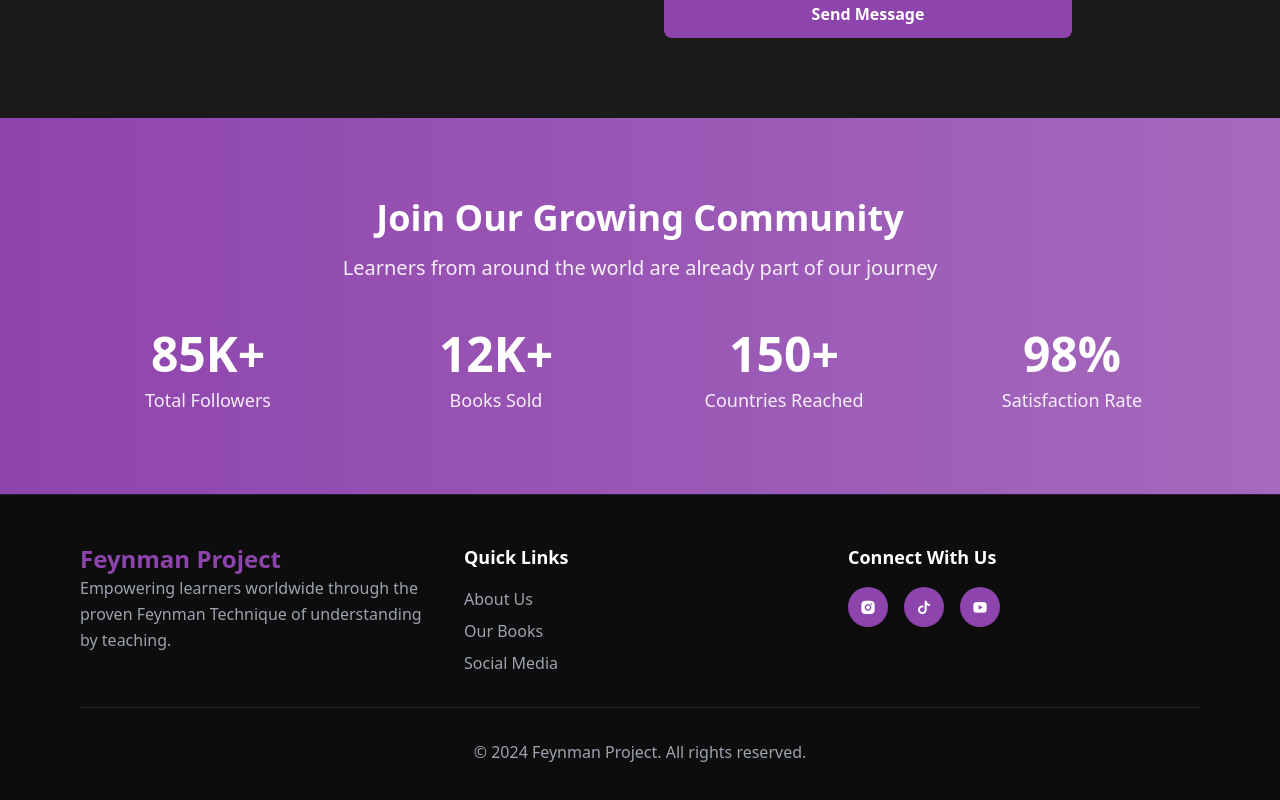
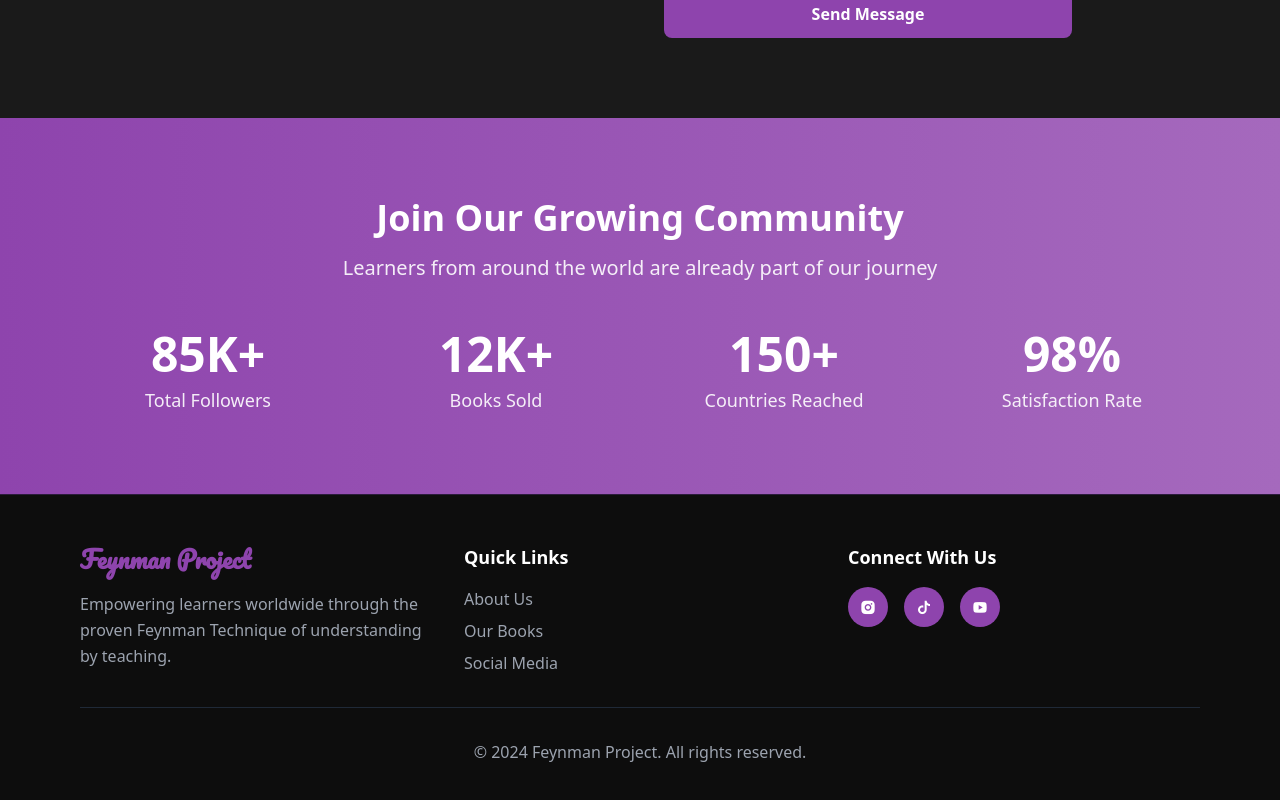
Before and after one commit to FeynmanProject/feynmanproject.github.io, a Next.js app: page /social in a window 1280 px wide. Shown: the part 2725-3525 px from the top of the page. Built offline with nearby package versions, Linux system fonts and the light colour scheme.

Commit message:
Update page.tsx

```diff
--- a/app/social/page.tsx
+++ b/app/social/page.tsx
@@ -433,7 +433,7 @@ export default function Social() {
         <div className="max-w-6xl mx-auto px-4">
           <div className="grid md:grid-cols-3 gap-8">
             <div>
-              <div className="text-2xl font-bold text-[#8E44AD] font-sans">
+              <div className="text-2xl font-bold text-[#8E44AD] mb-4" style={{ fontFamily: 'var(--font-pacifico)' }}>
                 Feynman Project
               </div>
               <p className="text-gray-400 leading-relaxed">
```
